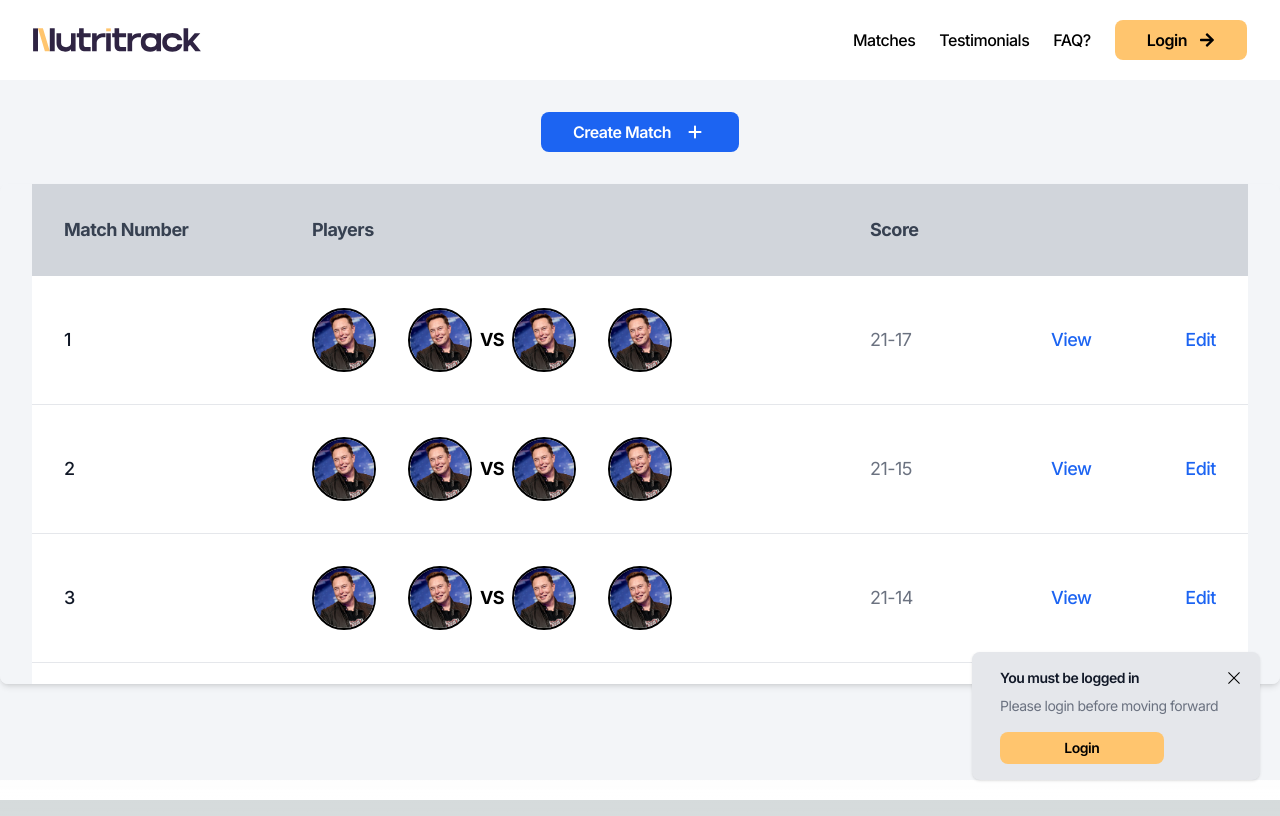
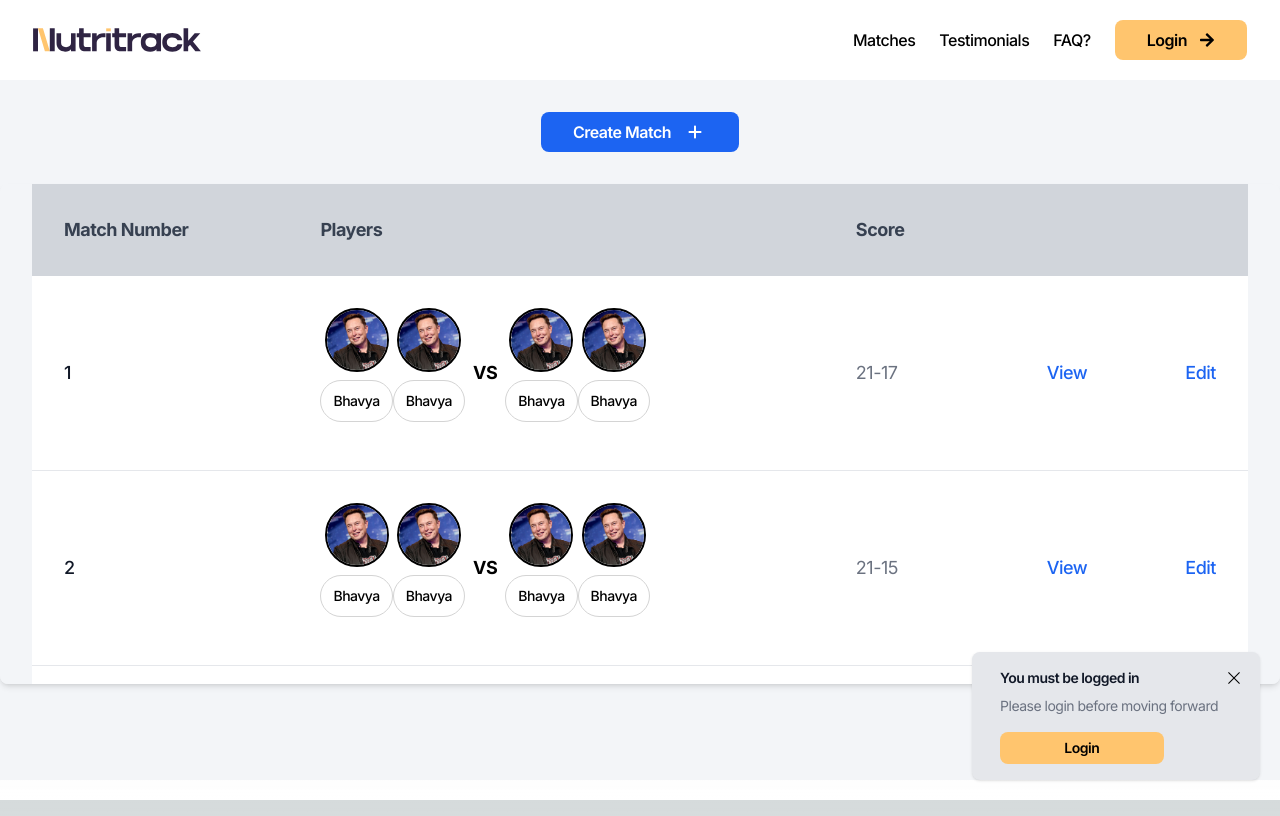
Before and after one commit to OneKadian/Badminton, a Next.js app: page /matches in a window 1280 px wide. Built offline with nearby package versions, Linux system fonts and the light colour scheme; no server answers.

Commit message:
fixing issues

```diff
--- a/app/components/LeaderBoard.jsx
+++ b/app/components/LeaderBoard.jsx
@@ -38,7 +38,7 @@ export default function LeaderBoard() {
                 Rank
               </th>
               <th scope="col" className="px-8 py-8">
-                Name
+                Player
               </th>
               <th scope="col" className="px-8 py-8">
                 Matches
@@ -67,6 +67,7 @@ export default function LeaderBoard() {
                 </th>
                 <td className="px-8 py-8 text-lg">
                   {/* {player.name} */}
+                  <div className="flex flex-col justify-center items-center">
                     <span className="rounded-full border-2 border-black h-16 w-16 text-3xl flex justify-center items-center overflow-hidden">
                       <Image
                         src={MuskImage}
@@ -75,6 +76,11 @@ export default function LeaderBoard() {
                         width={64}
                       />
                     </span>
+                    <BadgeGroup alignment="center" className="mt-2">
+                      {" "}
+                      <BadgeMessage>{player.name}</BadgeMessage>{" "}
+                    </BadgeGroup>
+                  </div>
                 </td>
                 <td className="px-8 py-8 text-lg">{player.matchesPlayed}</td>
                 <td className="px-8 py-8 text-lg">{player.AMP}</td>
--- a/app/components/Podium.jsx
+++ b/app/components/Podium.jsx
@@ -19,7 +19,7 @@ const Podium = () => {
           </div>
           {/* <p className="text-center text-black">Annecy</p> */}
           <BadgeGroup alignment="center" className="mt-2">
-            <BadgeMessage>Mihir Mehra</BadgeMessage>
+            <BadgeMessage>Mihir </BadgeMessage>
           </BadgeGroup>
           {/* <BadgeGroup2 alignment="center" className="mt-2">
             <BadgeMessage>AMP 19</BadgeMessage>
@@ -72,7 +72,7 @@ const Podium = () => {
             </div>
           </div>
           <BadgeGroup alignment="center" className="mt-2">
-            <BadgeMessage>Bhavya Kalra</BadgeMessage>
+            <BadgeMessage>Bhavya </BadgeMessage>
           </BadgeGroup>
           {/* <BadgeGroup2 alignment="center" className="mt-2">
             <BadgeMessage>AMP 18</BadgeMessage>
--- a/app/matches/page.js
+++ b/app/matches/page.js
@@ -118,7 +118,8 @@ export default function LeaderBoard() {
 
                 <td className="px-8 py-8 text-lg flex">
                   {/* Image 1 */}
-                  <span className="rounded-full border-2 border-black h-16 w-16 text-3xl flex justify-center items-center overflow-hidden mr-4">
+                  <div className="flex flex-col justify-center items-center">
+                    <span className="rounded-full border-2 border-black h-16 w-16 text-3xl flex justify-center items-center overflow-hidden">
                       <Image
                         src={MuskImage}
                         alt="muskImage"
@@ -126,9 +127,14 @@ export default function LeaderBoard() {
                         width={64}
                       />
                     </span>
-
+                    <BadgeGroup alignment="center" className="mt-2">
+                      {" "}
+                      <BadgeMessage>{player1}</BadgeMessage>{" "}
+                    </BadgeGroup>
+                  </div>
                   {/* Image 2 */}
-                  <span className="rounded-full border-2 border-black h-16 w-16 text-3xl flex justify-center items-center overflow-hidden ml-4">
+                  <div className="flex flex-col justify-center items-center">
+                    <span className="rounded-full border-2 border-black h-16 w-16 text-3xl flex justify-center items-center overflow-hidden">
                       <Image
                         src={MuskImage}
                         alt="muskImage"
@@ -136,13 +142,19 @@ export default function LeaderBoard() {
                         width={64}
                       />
                     </span>
+                    <BadgeGroup alignment="center" className="mt-2">
+                      {" "}
+                      <BadgeMessage>{player1}</BadgeMessage>{" "}
+                    </BadgeGroup>
+                  </div>
                   {/* Vs Text */}
                   <span className="text-lg text-black font-bold flex items-center mx-2">
                     VS
                   </span>
 
                   {/* Repeat for Images 3 and 4 (optional) */}
-                  <span className="rounded-full border-2 border-black h-16 w-16 text-3xl flex justify-center items-center overflow-hidden mr-4">
+                  <div className="flex flex-col justify-center items-center">
+                    <span className="rounded-full border-2 border-black h-16 w-16 text-3xl flex justify-center items-center overflow-hidden">
                       <Image
                         src={MuskImage}
                         alt="muskImage"
@@ -150,7 +162,13 @@ export default function LeaderBoard() {
                         width={64}
                       />
                     </span>
-                  <span className="rounded-full border-2 border-black h-16 w-16 text-3xl flex justify-center items-center overflow-hidden ml-4">
+                    <BadgeGroup alignment="center" className="mt-2">
+                      {" "}
+                      <BadgeMessage>{player1}</BadgeMessage>{" "}
+                    </BadgeGroup>
+                  </div>
+                  <div className="flex flex-col justify-center items-center">
+                    <span className="rounded-full border-2 border-black h-16 w-16 text-3xl flex justify-center items-center overflow-hidden">
                       <Image
                         src={MuskImage}
                         alt="muskImage"
@@ -158,6 +176,11 @@ export default function LeaderBoard() {
                         width={64}
                       />
                     </span>
+                    <BadgeGroup alignment="center" className="mt-2">
+                      {" "}
+                      <BadgeMessage>{player1}</BadgeMessage>{" "}
+                    </BadgeGroup>
+                  </div>
                 </td>
                 <td className="px-8 py-8 text-lg">{player.Score}</td>
                 {/* <td className="px-8 py-8 text-lg">{player.AMP}</td> */}
@@ -451,7 +474,7 @@ export default function LeaderBoard() {
                       </div>
                     </div>
                     <div className="flex mt-4 w-full">
-                      <div className="flex w-1/2 mr-10">
+                      <div className="flex w-1/2 mr-4">
                         {/* Name tag 1 */}
                         <BadgeGroup alignment="center" className="mt-2">
                           {" "}
@@ -463,7 +486,7 @@ export default function LeaderBoard() {
                           <BadgeMessage>{player2}</BadgeMessage>{" "}
                         </BadgeGroup>
                       </div>
-                      <div className="flex w-1/2 ml-10">
+                      <div className="flex w-1/2 ml-4">
                         {/* Name tag 3 */}
                         <BadgeGroup alignment="center" className="mt-2">
                           {" "}
```
Lines whose indentation alone changed are shown as unchanged.
